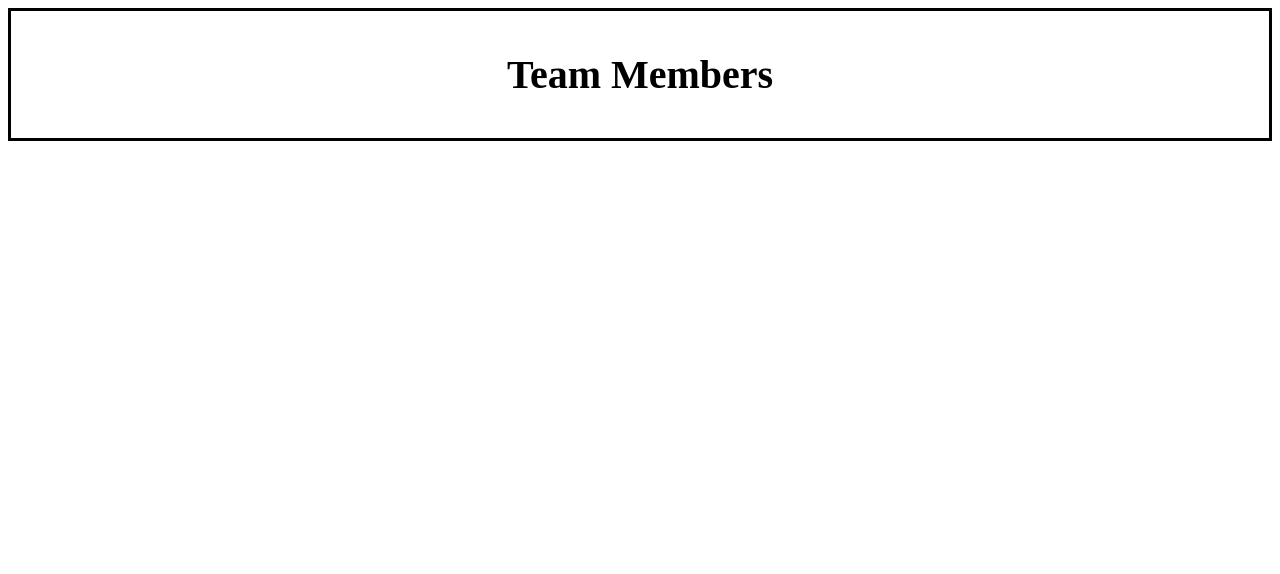
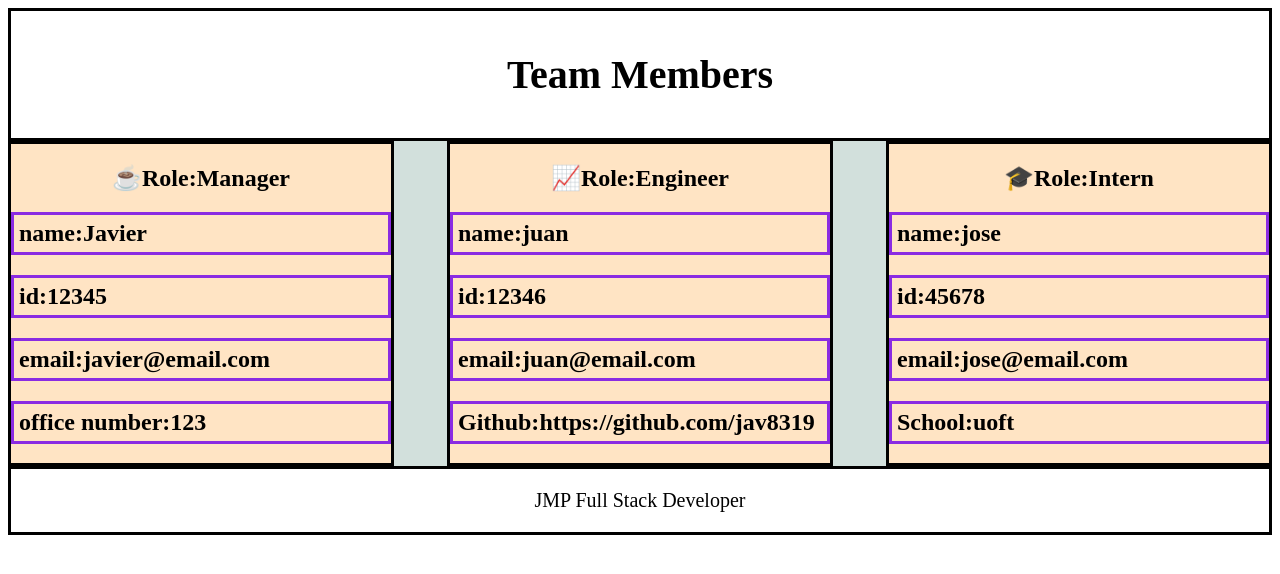
Before and after one commit to jav8319/teamboard_ja22, a website: page team.html in a window 1280 px wide. Drawn offline with Linux system fonts and the light colour scheme.

Commit message:
engineer model updated

```diff
--- a/classes/Engineer.js
+++ b/classes/Engineer.js
@@ -26,7 +26,7 @@ class Engineer extends Employee {
     <h2>
     email:<a>${this.email}</a>
     <h2>
-    Github:<a src="https://github.com/${this.githubusername}">https://github.com/${this.githubusername}</a>
+    Github:<a href="https://github.com/${this.githubusername}">https://github.com/${this.githubusername}</a>
     </h2>
     </section>
     `;
--- a/team.html
+++ b/team.html
@@ -13,7 +13,63 @@
 </header>
 <div>
 
+    <section>
+    <h1>
+    &#x2615;Role:Manager
+    </h1>
+    <h2>
+    name:Javier
+    </h2>
+    <h2>
+    id:12345
+    </h2>
+    <h2>
+    email:<a>javier@email.com</a>
+    </h2>
+    <h2>
+    office number:123
+    </h2>
+    </section>
+
+    <section>
+    <h1>
+    &#x1F4C8;Role:Engineer
+    </h1>
+    <h2>
+    name:juan
+    </h2>
+    <h2>
+    id:12346
+    </h2>
+    <h2>
+    email:<a>juan@email.com</a>
+    <h2>
+    Github:<a src="https://github.com/jav8319">https://github.com/jav8319</a>
+    </h2>
+    </section>
+
+    <section>
+    <h1>
+    &#127891;Role:Intern
+    </h1>
+    <h2>
+    name:jose
+    </h2>
+    <h2>
+    id:45678
+    </h2>
+    <h2>
+    email:<a>jose@email.com</a>
+    </h2>
+    <h2>
+    School:uoft
+    </h2>
+    </section>
 
 
+</div>
+<footer>
+JMP Full Stack Developer
+</footer>
 </body>
 </html>
```
